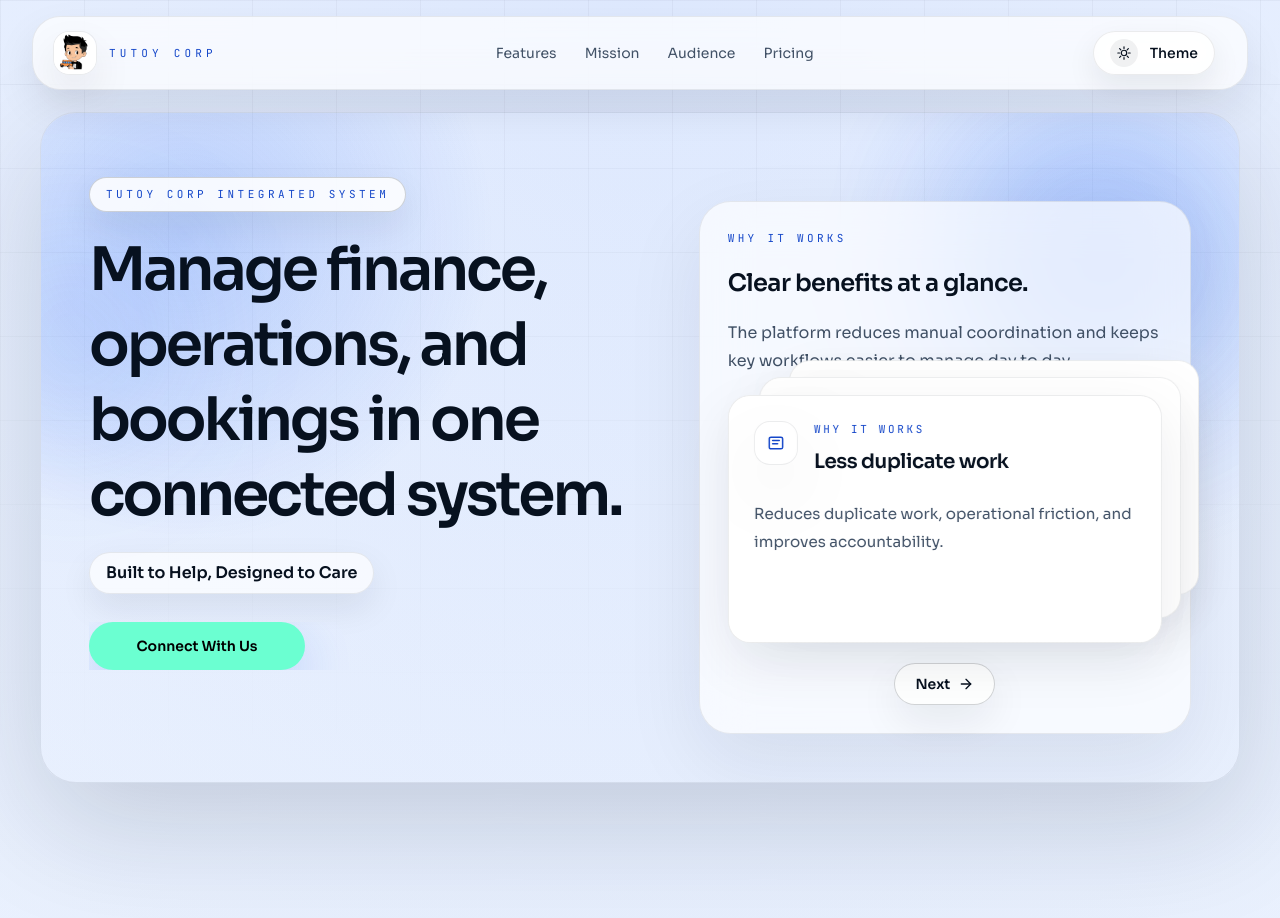
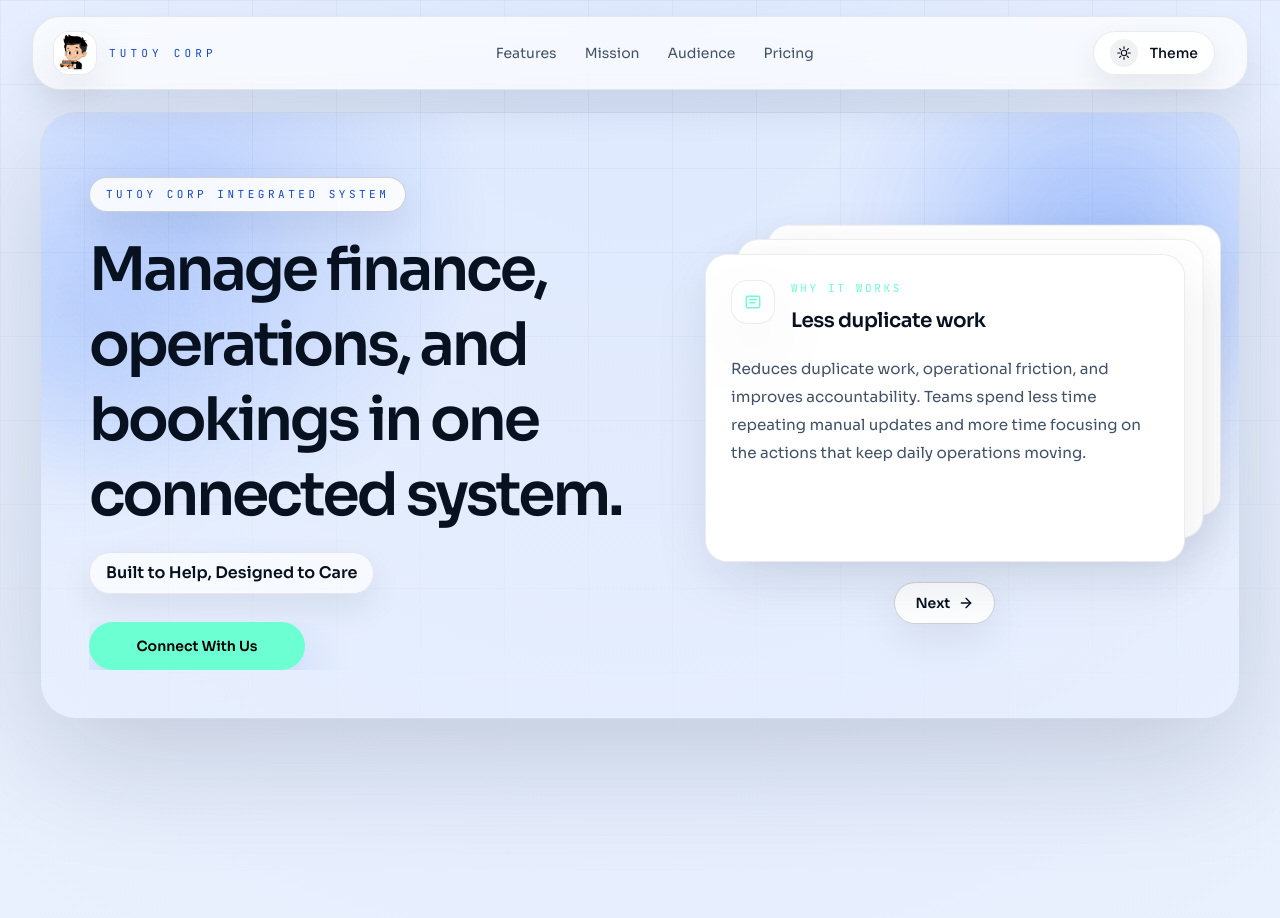
Before and after one commit to Xeyn19/tutoyscorp, a Next.js app: page / in a window 1280 px wide. Shown: the top 918 px of the page. Built offline with nearby package versions, Linux system fonts and the light colour scheme.

Commit message:
fixed the main hero

```diff
--- a/src/components/landingpage/LandingPage.jsx
+++ b/src/components/landingpage/LandingPage.jsx
@@ -233,22 +233,8 @@ export default function LandingPage() {
                 </div>
               </div>
 
-              <aside className="min-w-0 xl:pt-6">
-                <div className="space-y-4 rounded-[20px] border border-[var(--hero-card-border)] bg-[var(--hero-card)] px-5 py-5 shadow-[var(--panel-shadow)] backdrop-blur-xl sm:space-y-5 sm:rounded-[28px] sm:px-6 sm:py-6 lg:rounded-[32px] lg:px-7 lg:py-7">
-                  <p className="font-mono text-[11px] uppercase tracking-[0.3em] text-[var(--accent-strong)]">
-                    Why it works
-                  </p>
-                  <h2 className="text-xl font-semibold tracking-tight text-[var(--hero-text)] sm:text-2xl">
-                    Clear benefits at a glance.
-                  </h2>
-                  <p className="text-sm leading-7 text-[var(--hero-subtext)] sm:text-base">
-                    The platform reduces manual coordination and keeps key workflows easier to manage day to day.
-                  </p>
-
-                  <div>
-                    <WhyItWorksCardDeck items={whyItWorksCards} />
-                  </div>
-                </div>
+              <aside className="flex min-w-0 items-center justify-center pt-4 sm:pt-5 xl:self-center xl:pt-8">
+                <WhyItWorksCardDeck items={whyItWorksCards} />
               </aside>
             </div>
           </div>
--- a/src/components/landingpage/WhyItWorksCardDeck.jsx
+++ b/src/components/landingpage/WhyItWorksCardDeck.jsx
@@ -8,7 +8,7 @@ function BenefitIcon({ variant }) {
       <svg
         viewBox="0 0 24 24"
         aria-hidden="true"
-        className="h-5 w-5 text-[var(--accent-strong)]"
+        className="h-5 w-5 text-[var(--accent)]"
         fill="none"
         stroke="currentColor"
         strokeWidth="1.8"
@@ -27,7 +27,7 @@ function BenefitIcon({ variant }) {
       <svg
         viewBox="0 0 24 24"
         aria-hidden="true"
-        className="h-5 w-5 text-[var(--accent-strong)]"
+        className="h-5 w-5 text-[var(--accent)]"
         fill="none"
         stroke="currentColor"
         strokeWidth="1.8"
@@ -45,7 +45,7 @@ function BenefitIcon({ variant }) {
     <svg
       viewBox="0 0 24 24"
       aria-hidden="true"
-      className="h-5 w-5 text-[var(--accent-strong)]"
+      className="h-5 w-5 text-[var(--accent)]"
       fill="none"
       stroke="currentColor"
       strokeWidth="1.8"
@@ -63,13 +63,14 @@ function BenefitIcon({ variant }) {
 export default function WhyItWorksCardDeck({ items }) {
   return (
     <CardSwap
-      width="100%"
-      height={248}
+      width="min(100%, 30rem)"
+      height="clamp(17.5rem, 31vw, 19.25rem)"
       cardDistance={26}
-      verticalDistance={22}
+      verticalDistance={20}
       skewAmount={0}
       easing="power2.out"
-      stackClassName="h-[248px] w-full max-w-[29rem]"
+      className="mx-auto w-full max-w-[30rem]"
+      stackClassName="mx-auto w-full"
       buttonClassName="bg-[var(--hero-card-strong)]"
     >
       {items.map((item, index) => (
@@ -77,21 +78,21 @@ export default function WhyItWorksCardDeck({ items }) {
           key={item.title}
           customClass="w-full bg-[linear-gradient(180deg,var(--hero-card-strong)_0%,var(--surface)_100%)]"
         >
-          <article className="flex h-full flex-col gap-5 rounded-[22px] border border-white/40 bg-[var(--hero-card-strong)]/95 p-5 backdrop-blur-xl sm:gap-6 sm:p-6">
+          <article className="flex h-full flex-col gap-4 rounded-[22px] border border-white/40 bg-[var(--hero-card-strong)]/95 p-5 backdrop-blur-xl sm:gap-5 sm:p-6">
             <div className="flex items-start gap-4">
               <div className="flex h-11 w-11 flex-none items-center justify-center rounded-2xl border border-[var(--border)] bg-[var(--surface)] shadow-[var(--panel-shadow)]">
                 <BenefitIcon variant={index} />
               </div>
               <div className="min-w-0 space-y-2.5">
-                <p className="font-mono text-[11px] uppercase tracking-[0.24em] text-[var(--accent-strong)]">
+                <p className="font-mono text-[11px] uppercase tracking-[0.24em] text-[var(--accent)]">
                   Why it works
                 </p>
-                <h3 className="text-lg font-semibold tracking-tight text-[var(--foreground)] sm:text-xl">
+                <h3 className="text-lg font-semibold tracking-tight text-[var(--hero-text)] sm:text-xl">
                   {item.title}
                 </h3>
               </div>
             </div>
-            <p className="text-sm leading-7 text-[var(--foreground-muted)] sm:text-[0.95rem]">
+            <p className="text-sm leading-7 text-[var(--hero-subtext)] sm:text-[0.95rem]">
               {item.description}
             </p>
           </article>
--- a/src/data/landingpage-content.js
+++ b/src/data/landingpage-content.js
@@ -100,9 +100,9 @@ export const operatingModel = [
 ];
 
 export const trustPoints = [
-  "Reduces duplicate work, operational friction, and improves accountability.",
-  "Real-time insights keep teams aligned across savings, inventory, and bookings.",
-  "Integrated records connect financial progress, stock levels, and reservations.",
+  "Reduces duplicate work, operational friction, and improves accountability. Teams spend less time repeating manual updates and more time focusing on the actions that keep daily operations moving.",
+  "Real-time insights keep teams aligned across savings, inventory, and bookings. Shared visibility makes it easier to spot changes early, coordinate faster, and respond with better timing.",
+  "Integrated records connect financial progress, stock levels, and reservations. That connection helps users follow activity more clearly without jumping between disconnected tools and records.",
 ];
 
 export const subsystemHighlights = [
```
